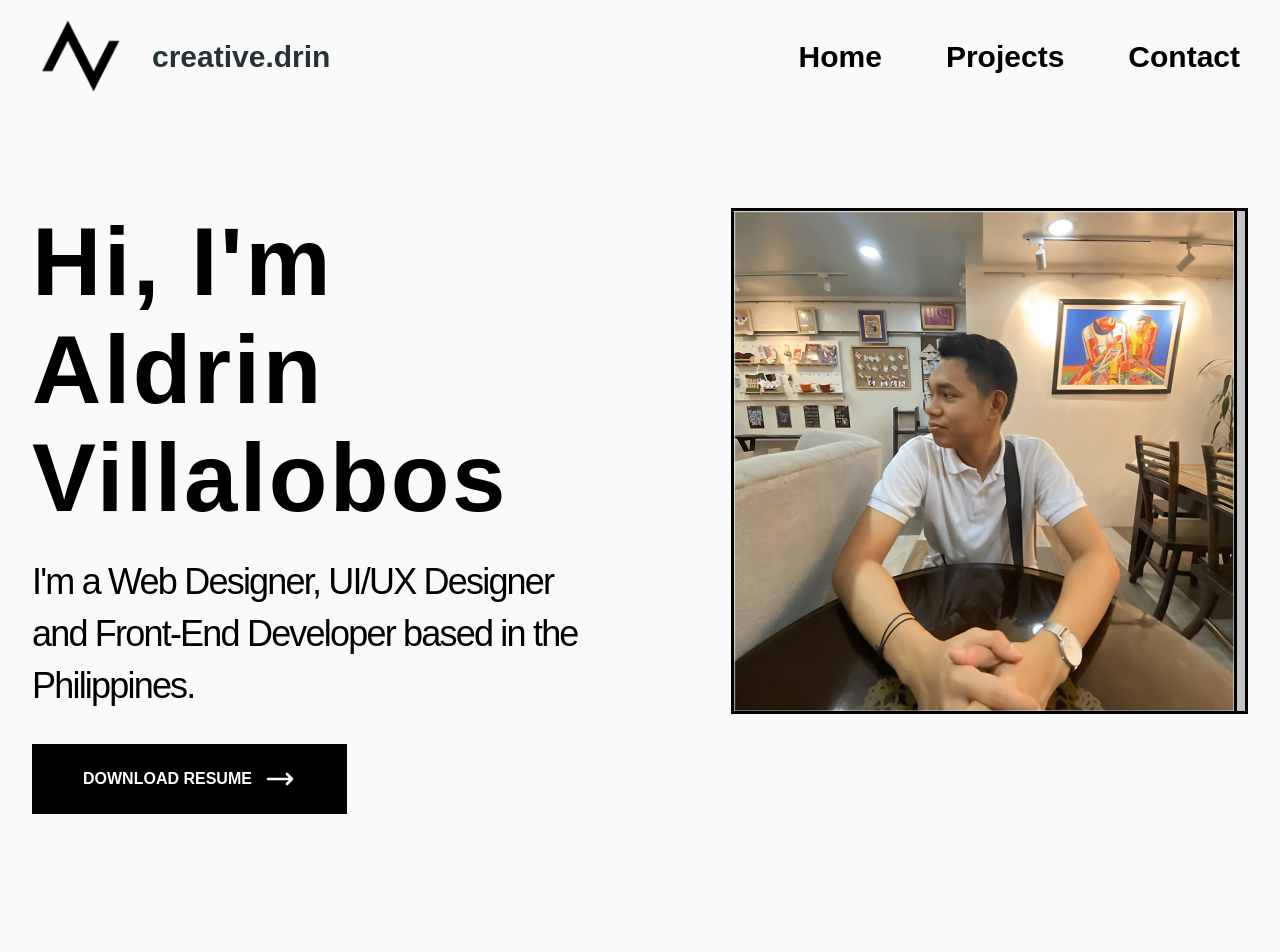
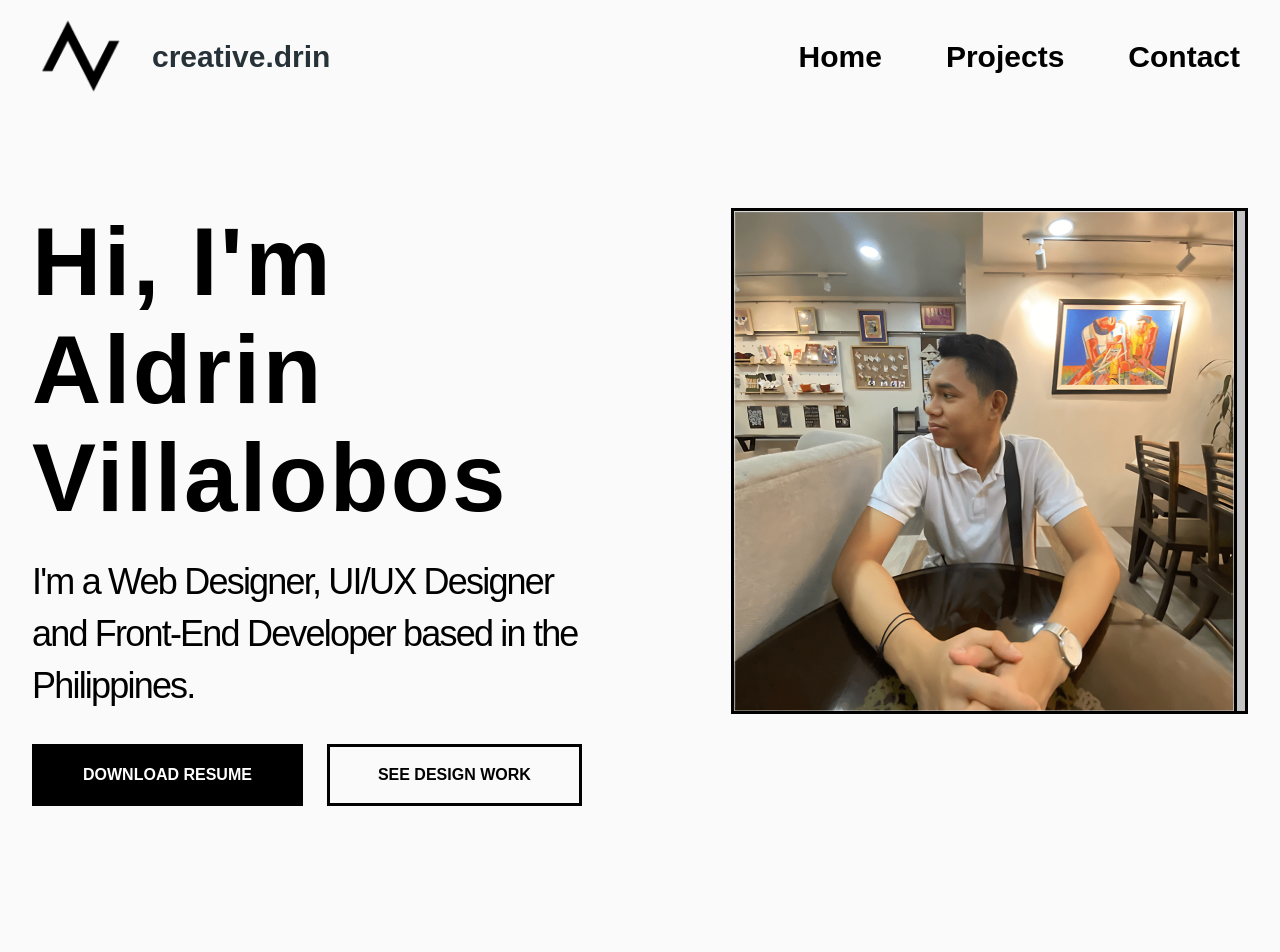
Before and after one commit to Drinooo/portfolio-retro, a React (Vite) app: page / in a window 1280 px wide. Shown: the top 952 px of the page. Built offline with nearby package versions, Linux system fonts and the light colour scheme; a web font is replaced by a local one; what taos would draw is missing.

Commit message:
Added button in Hero Section

```diff
--- a/src/components/Common/ButtonComponent.jsx
+++ b/src/components/Common/ButtonComponent.jsx
@@ -33,20 +33,6 @@ export const HireMeButton = (props) => {
       className="flex items-center gap-2 rounded-none w-full md:w-auto text-white border-black border-3 hover:shadow-none hover:bg-green hover:border-black hover:border-3 hover:text-black"
     >
       {children}
-      <svg
-        xmlns="http://www.w3.org/2000/svg"
-        fill="none"
-        viewBox="0 0 24 24"
-        strokeWidth={2}
-        stroke="currentColor"
-        className="h-5 w-5"
-      >
-        <path
-          strokeLinecap="round"
-          strokeLinejoin="round"
-          d="M17.25 8.25L21 12m0 0l-3.75 3.75M21 12H3"
-        />
-      </svg>
     </Button>
   );
 };
@@ -59,20 +45,6 @@ export const DownloadButton = (props) => {
       className="flex items-center gap-2 rounded-none text-white md:w-auto bg-black border-black border-3 hover:shadow-none hover:bg-green hover:border-black hover:border-3 hover:text-black"
     >
       {children}
-      <svg
-        xmlns="http://www.w3.org/2000/svg"
-        fill="none"
-        viewBox="0 0 24 24"
-        strokeWidth={2}
-        stroke="currentColor"
-        className="h-5 w-5"
-      >
-        <path
-          strokeLinecap="round"
-          strokeLinejoin="round"
-          d="M17.25 8.25L21 12m0 0l-3.75 3.75M21 12H3"
-        />
-      </svg>
     </Button>
   );
 };
@@ -86,20 +58,18 @@ export const SendButton = (props) => {
       className="flex items-center gap-2 rounded-none w-full md:w-auto text-white bg-black border-black border-3 hover:shadow-none hover:bg-green hover:border-black hover:border-3 hover:text-black"
     >
       {children}
-      <svg
-        xmlns="http://www.w3.org/2000/svg"
-        fill="none"
-        viewBox="0 0 24 24"
-        strokeWidth={2}
-        stroke="currentColor"
-        className="h-5 w-5"
-      >
-        <path
-          strokeLinecap="round"
-          strokeLinejoin="round"
-          d="M17.25 8.25L21 12m0 0l-3.75 3.75M21 12H3"
-        />
-      </svg>
     </Button>
   );
 };
+
+export const SeeDesignButton = (props) => {
+  const { variant = "outlined", children } = props;
+  return (
+    <Button
+      variant={variant}
+      className="flex items-center rounded-none md:w-auto text-black border-black border-3 hover:shadow-none hover:bg-green hover:border-black hover:border-3 hover:text-black"
+    >
+      {children}
+    </Button>
+  );
+};
--- a/src/components/Sections/HeroSection.jsx
+++ b/src/components/Sections/HeroSection.jsx
@@ -1,6 +1,10 @@
 import React, { Fragment } from "react";
 import { motion } from "framer-motion";
-import { DownloadButton } from "../Common/ButtonComponent";
+import {
+  DownloadButton,
+  SeeDesignButton,
+  ViewMoreButton,
+} from "../Common/ButtonComponent";
 import { Link } from "react-router-dom";
 
 const HeroSection = () => {
@@ -17,9 +21,17 @@ const HeroSection = () => {
                 I'm a Web Designer, UI/UX Designer and Front-End Developer based
                 in the Philippines.
               </p>
-              <Link to={"/Aldrin Villalobos CV - Web Designer.pdf"} target="_blank">
-                <DownloadButton>Download Resume</DownloadButton>
-              </Link>
+              <div className="flex flex-wrap gap-4">
+                <Link
+                  to={"/Aldrin Villalobos CV - Web Designer.pdf"}
+                  target="_blank"
+                >
+                  <DownloadButton>Download Resume</DownloadButton>
+                </Link>
+                <Link to={"/projects"}>
+                  <SeeDesignButton>See Design Work</SeeDesignButton>
+                </Link>
+              </div>
             </div>
             <div className="lg:mt-0 lg:col-span-6 lg:flex justify-end sm:border-r-0 lg:border-r-3 h-fit">
               <div className="border-3 border-black h-fit">
--- a/src/pages/Home.jsx
+++ b/src/pages/Home.jsx
@@ -15,8 +15,8 @@ const Home = () => {
       {/* <AboutSection /> */}
       <ProjectSection />
       <ServicesSection />
+      <CTASection />
       <TechStackSection />
-      <CTASection />
       <ClientsSection />
       <CTASection />
     </Fragment>
```
